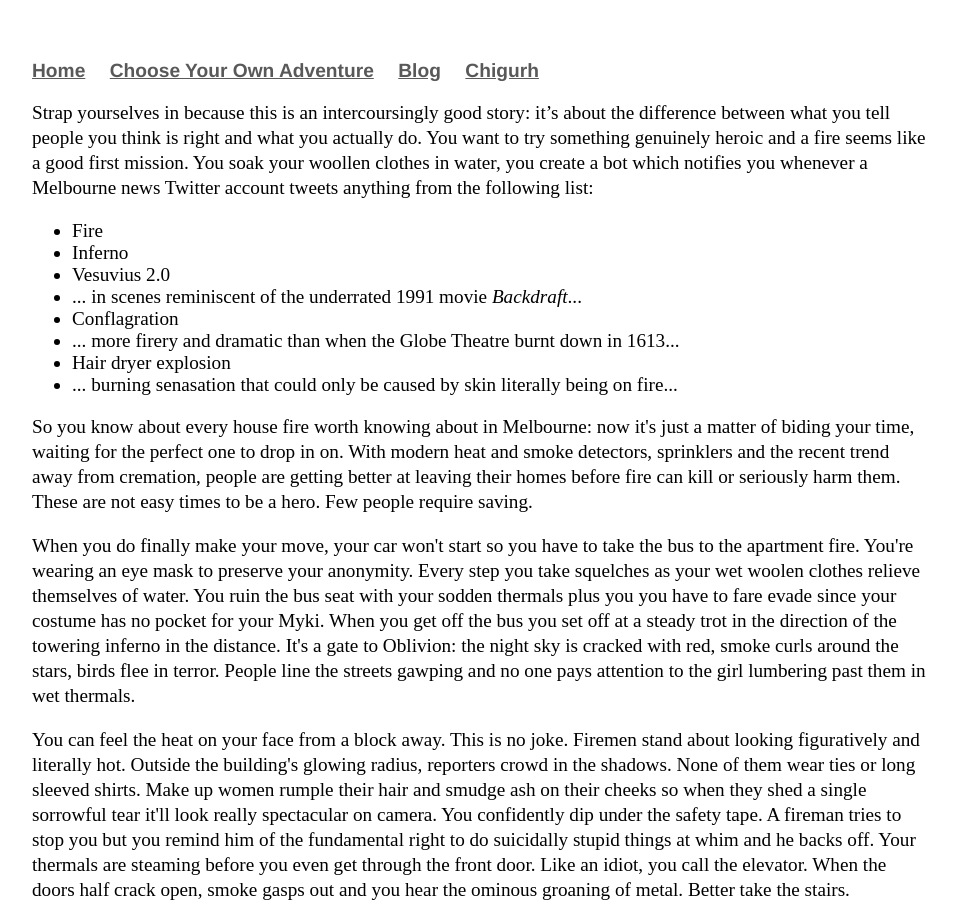
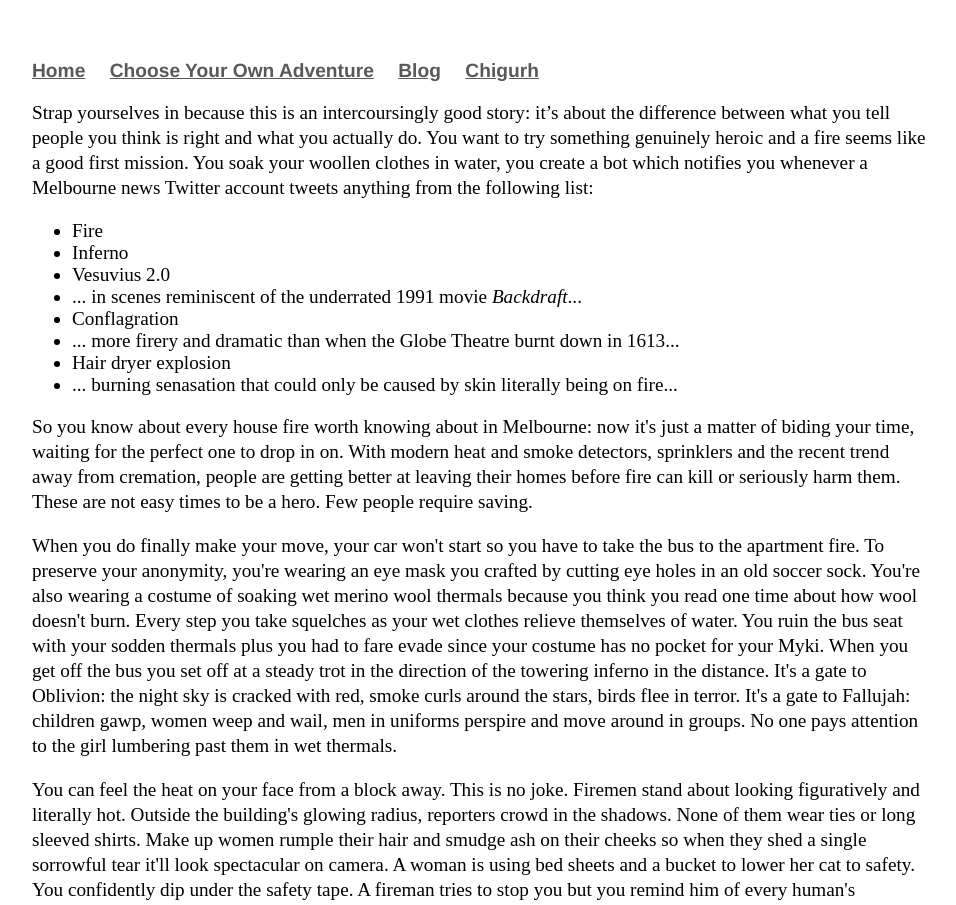
Before and after one commit to Pinelife/pinelife.github.io, a Jekyll site: the page built from Hellhole/Room9.html, in a window 1280 px wide. Shown: the top 905 px of the page, without its empty margins (160-1116 px from the left). Built offline with Jekyll 4.4.1, drawn with Linux system fonts in a browser that asks for light colours; some of the changed text lies outside the part shown.

Commit message:
Update Room9.html

```diff
--- a/Hellhole/Room9.html
+++ b/Hellhole/Room9.html
@@ -21,21 +21,23 @@
   before fire can kill or seriously harm them. These are not easy times to be a hero. Few people require saving.
 </p>
 <p>
-  When you do finally make your move, your car won't start so you have to take the bus to the apartment fire. You're wearing an eye mask to preserve your anonymity.
-  Every step you take squelches as your wet woolen clothes relieve themselves of water. You ruin the bus seat with your sodden thermals plus you
-  you have to fare evade since your costume has no pocket for your Myki. When you get off the
-  bus you set off at a steady trot in the direction of the towering inferno in the distance. It's a gate to Oblivion: the night sky is
-  cracked with red, smoke curls around the stars, birds flee in terror. People line the streets gawping and
-  no one pays attention to the girl lumbering past them in wet thermals.
+  When you do finally make your move, your car won't start so you have to take the bus to the apartment fire. To preserve your anonymity,
+  you're wearing an eye mask you crafted by cutting eye holes in an old soccer sock. You're also wearing a costume of soaking wet merino
+  wool thermals because you think you read one time about how wool doesn't burn. Every step you take squelches as your wet
+  clothes relieve themselves of water. You ruin the bus seat with your sodden thermals plus you had to fare evade since your costume has
+  no pocket for your Myki. When you get off the bus you set off at a steady trot in the direction of the towering inferno in the
+  distance. It's a gate to Oblivion: the night sky is cracked with red, smoke curls around the stars, birds flee in terror. It's a gate to
+  Fallujah: children gawp, women weep and wail, men in uniforms perspire and move around in groups. No one pays attention to the girl
+  lumbering past them in wet thermals.
 </p>
 <p>
   You can feel the heat on your face from a block away. This is no joke. Firemen stand about looking figuratively and literally hot.
   Outside the building's glowing radius, reporters crowd in the shadows. None of them wear ties or long sleeved shirts.
-  Make up women rumple their hair and smudge ash on their cheeks so when they shed a single sorrowful tear it'll look really spectacular on camera.
-  You confidently dip under the safety tape. A fireman tries to stop you but you remind him of the fundamental right to do suicidally stupid
-  things at whim and he backs off. Your thermals are steaming before you even get through the front door.
-  Like an idiot, you call the elevator. When the doors half crack open, smoke gasps out and you hear the ominous groaning of metal. Better
-  take the stairs.
+  Make up women rumple their hair and smudge ash on their cheeks so when they shed a single sorrowful tear it'll look spectacular on camera.
+  A woman is using bed sheets and a bucket to lower her cat to safety. You confidently dip under the safety tape. A fireman tries to
+  stop you but you remind him of every human's fundamental right to do suicidally stupid things whenever they want and he backs off.
+  Your thermals are steaming before you even get through the front door. Like an idiot, you call the elevator. When the doors half
+  crack open, smoke gasps out and you hear the ominous groaning of metal. Better take the stairs.
   </p>
 <p>
 The building - it’s burning, but don’t worry: everything’s gonna be alright. Listen, self: you’re okay, everything will be alright. Nothing good gets
```
